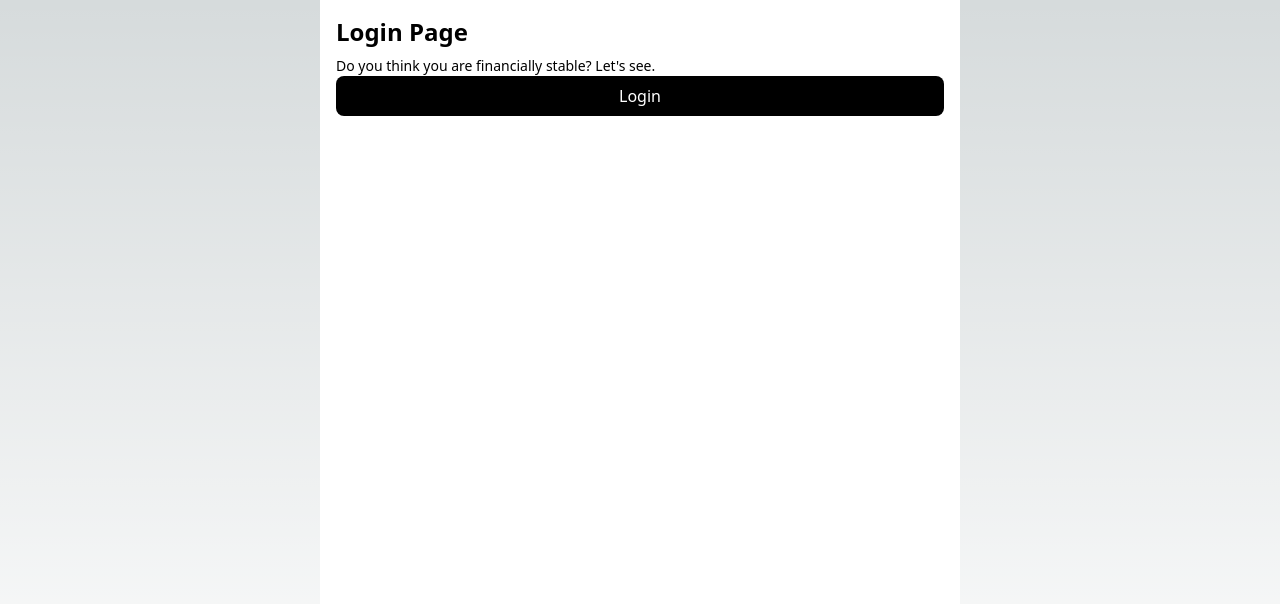
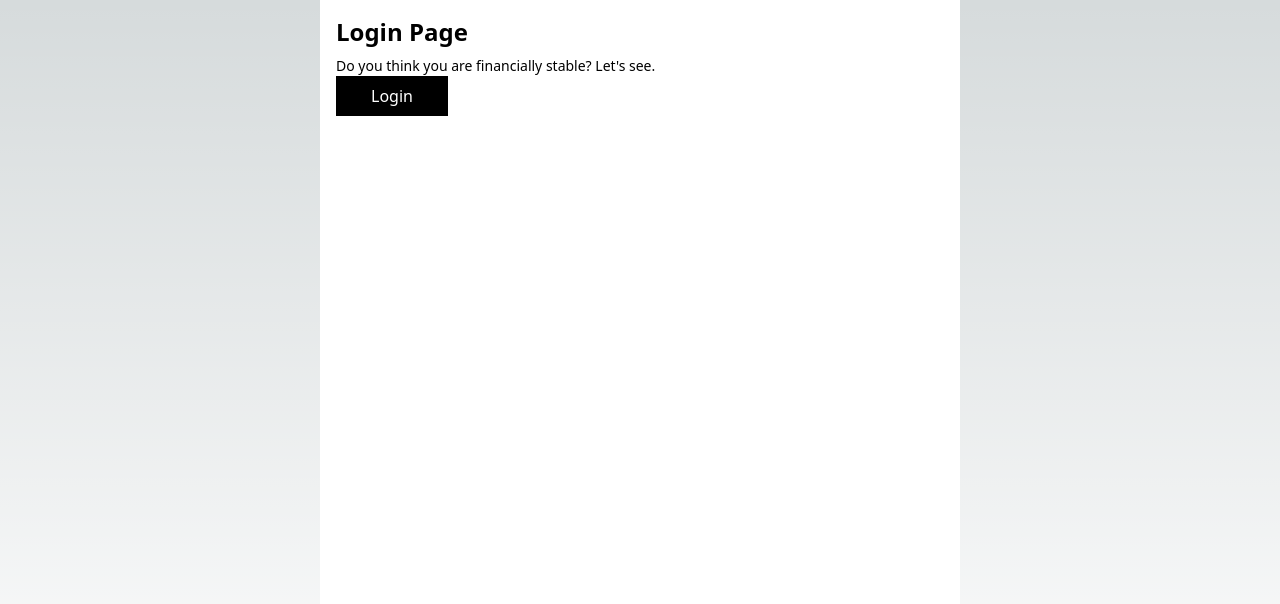
Before and after one commit to Rupamdas832/fin-savvy, a Next.js app: page / in a window 1280 px wide. Shown: the top 604 px of the page. Built offline with nearby package versions, Linux system fonts and the light colour scheme.

Commit message:
Shadcn ui, loader & page loader added

```diff
--- /dev/null
+++ b/app/globals.css
@@ -0,0 +1,76 @@
+@tailwind base;
+@tailwind components;
+@tailwind utilities;
+
+@layer base {
+  :root {
+    --background: 0 0% 100%;
+    --foreground: 222.2 84% 4.9%;
+
+    --card: 0 0% 100%;
+    --card-foreground: 222.2 84% 4.9%;
+
+    --popover: 0 0% 100%;
+    --popover-foreground: 222.2 84% 4.9%;
+
+    --primary: 222.2 47.4% 11.2%;
+    --primary-foreground: 210 40% 98%;
+
+    --secondary: 210 40% 96.1%;
+    --secondary-foreground: 222.2 47.4% 11.2%;
+
+    --muted: 210 40% 96.1%;
+    --muted-foreground: 215.4 16.3% 46.9%;
+
+    --accent: 210 40% 96.1%;
+    --accent-foreground: 222.2 47.4% 11.2%;
+
+    --destructive: 0 84.2% 60.2%;
+    --destructive-foreground: 210 40% 98%;
+
+    --border: 214.3 31.8% 91.4%;
+    --input: 214.3 31.8% 91.4%;
+    --ring: 222.2 84% 4.9%;
+
+    --radius: 0.5rem;
+  }
+
+  .dark {
+    --background: 222.2 84% 4.9%;
+    --foreground: 210 40% 98%;
+
+    --card: 222.2 84% 4.9%;
+    --card-foreground: 210 40% 98%;
+
+    --popover: 222.2 84% 4.9%;
+    --popover-foreground: 210 40% 98%;
+
+    --primary: 210 40% 98%;
+    --primary-foreground: 222.2 47.4% 11.2%;
+
+    --secondary: 217.2 32.6% 17.5%;
+    --secondary-foreground: 210 40% 98%;
+
+    --muted: 217.2 32.6% 17.5%;
+    --muted-foreground: 215 20.2% 65.1%;
+
+    --accent: 217.2 32.6% 17.5%;
+    --accent-foreground: 210 40% 98%;
+
+    --destructive: 0 62.8% 30.6%;
+    --destructive-foreground: 210 40% 98%;
+
+    --border: 217.2 32.6% 17.5%;
+    --input: 217.2 32.6% 17.5%;
+    --ring: 212.7 26.8% 83.9%;
+  }
+}
+
+@layer base {
+  * {
+    @apply border-border;
+  }
+  body {
+    @apply bg-background text-foreground;
+  }
+}
--- a/package.json
+++ b/package.json
@@ -20,16 +20,21 @@
     "@types/react-dom": "18.2.7",
     "autoprefixer": "10.4.14",
     "axios": "^1.4.0",
+    "class-variance-authority": "^0.7.0",
+    "clsx": "^2.0.0",
     "dayjs": "^1.11.9",
     "eslint": "8.46.0",
     "eslint-config-next": "13.4.12",
+    "lucide-react": "^0.268.0",
     "next": "13.4.12",
     "next-absolute-url": "^1.2.2",
     "postcss": "8.4.27",
     "react": "18.2.0",
     "react-dom": "18.2.0",
     "react-icons": "^4.10.1",
+    "tailwind-merge": "^1.14.0",
     "tailwindcss": "3.3.3",
+    "tailwindcss-animate": "^1.0.6",
     "typescript": "5.1.6",
     "zod": "^3.21.4"
   },
--- a/src/components/button/Button.tsx
+++ b/src/components/button/Button.tsx
@@ -1,14 +1,20 @@
+import { Loader2 } from "lucide-react";
+
 interface ButtonProps {
   text: string;
   onClick: () => void;
   theme?: "DARK" | "LIGHT";
   isDisabled?: boolean;
+  isLoading?: boolean;
+  loadingText?: string;
 }
 const Button = ({
   text,
   onClick,
   theme = "DARK",
   isDisabled = false,
+  isLoading = false,
+  loadingText = "Loading",
 }: ButtonProps) => {
   const getBgColor = () => {
     const color =
@@ -23,13 +29,14 @@ const Button = ({
   };
   return (
     <button
-      className={`py-2 px-4 border-none ${getBgColor()} ${
+      className={`flex items-center justify-center py-2 px-4 w-28 min-w-fit border-none rounded-lg ${getBgColor()} ${
         theme === "DARK" ? "text-white" : "text-black"
-      } rounded-lg`}
+      }`}
       onClick={onClick}
       disabled={isDisabled}
     >
-      {text}
+      {isLoading && <Loader2 className="mr-2 h-4 w-4 animate-spin" />}
+      {isLoading ? loadingText : text}
     </button>
   );
 };
--- a/src/components/layout/Layout.tsx
+++ b/src/components/layout/Layout.tsx
@@ -1,6 +1,7 @@
 import "../../app/globals.css";
 import type { Metadata } from "next";
 import { Inter } from "next/font/google";
+import NavigationLoader from "../navigationLoader/NavigationLoader";
 
 const inter = Inter({ subsets: ["latin"] });
 
@@ -14,6 +15,7 @@ export default function Layout({ children }: { children: React.ReactNode }) {
     // <html lang="en">
     //   <body className={inter.className}>
     <div className="flex w-full items-center justify-center">
+      <NavigationLoader />
       <div style={{ width: "640px" }}>{children}</div>
     </div>
     //   </body>
--- /dev/null
+++ b/src/components/navigationLoader/NavigationLoader.tsx
@@ -0,0 +1,46 @@
+import React from "react";
+import { useRouter } from "next/router";
+import { Loader2 } from "lucide-react";
+
+const LOADER_THRESHOLD = 250;
+
+export default function NavigationLoader() {
+  const [isLoading, setLoading] = React.useState(false);
+  const router = useRouter();
+
+  React.useEffect(() => {
+    let timer: any;
+
+    const start = () =>
+      (timer = setTimeout(() => setLoading(true), LOADER_THRESHOLD));
+
+    const end = () => {
+      if (timer) {
+        clearTimeout(timer);
+      }
+      setLoading(false);
+    };
+
+    router.events.on("routeChangeStart", start);
+    router.events.on("routeChangeComplete", end);
+    router.events.on("routeChangeError", end);
+
+    return () => {
+      router.events.off("routeChangeStart", start);
+      router.events.off("routeChangeComplete", end);
+      router.events.off("routeChangeError", end);
+
+      if (timer) {
+        clearTimeout(timer.current);
+      }
+    };
+  }, [router.events]);
+
+  if (!isLoading) return null;
+
+  return (
+    <div className="fixed top-0 left-0 right-0 bottom-0 flex items-center justify-center bg-black bg-opacity-80 text-white">
+      <Loader2 className="h-8 w-8 animate-spin" />
+    </div>
+  );
+}
--- /dev/null
+++ b/src/lib/utils.ts
@@ -0,0 +1,6 @@
+import { type ClassValue, clsx } from "clsx"
+import { twMerge } from "tailwind-merge"
+
+export function cn(...inputs: ClassValue[]) {
+  return twMerge(clsx(inputs))
+}
--- a/src/pages/emergency-fund/index.tsx
+++ b/src/pages/emergency-fund/index.tsx
@@ -63,11 +63,13 @@ const EmergencyFund = ({ emergencyFundData }: EmergencyFundProps) => {
   const [emergencyFund, setEmergencyFund] = useState(
     emergencyFundData?.emergency_fund
   );
+  const [isLoading, setIsLoading] = useState(false);
   const { query } = useRouter();
   const { userId } = query;
 
   const updateEmergencyApi = async (payload: any) => {
     const origin = window.location.origin;
+    setIsLoading(true);
     try {
       const res = await fetch(
         origin + `/api/finances/emergency-fund/?userId=${userId}`,
@@ -80,6 +82,8 @@ const EmergencyFund = ({ emergencyFundData }: EmergencyFundProps) => {
       setEmergencyFund(data.emergency_fund);
     } catch (error) {
       console.log(error);
+    } finally {
+      setIsLoading(false);
     }
   };
 
@@ -159,7 +163,13 @@ const EmergencyFund = ({ emergencyFundData }: EmergencyFundProps) => {
             </select>
           </div>
           <div className="mt-4">
-            <Button text="Calculate" onClick={handleCalculateClick} />
+            <Button
+              text="Calculate"
+              onClick={handleCalculateClick}
+              isLoading={isLoading}
+              loadingText="Saving"
+              isDisabled={isLoading}
+            />
           </div>
           {emergencyFund !== 0 && (
             <div className="mt-4">
--- a/src/pages/expenses/fixed/index.tsx
+++ b/src/pages/expenses/fixed/index.tsx
@@ -73,11 +73,13 @@ const FixedExpenses = ({ fixed_expenses }: FixedExpensesProps) => {
   const [totalExpenses, setTotalExpenses] = useState(
     fixed_expenses?.total_fixed_expenses
   );
+  const [isLoading, setIsLoading] = useState(false);
   const { query } = useRouter();
   const { userId } = query;
 
   const updateExpenseApi = async (payload: IFixedExpense) => {
     const origin = window.location.origin;
+    setIsLoading(true);
     try {
       const res = await fetch(
         origin + `/api/finances/fixed-expenses/?userId=${userId}`,
@@ -92,6 +94,8 @@ const FixedExpenses = ({ fixed_expenses }: FixedExpensesProps) => {
       }
     } catch (error) {
       console.log(error);
+    } finally {
+      setIsLoading(false);
     }
   };
 
@@ -268,7 +272,13 @@ const FixedExpenses = ({ fixed_expenses }: FixedExpensesProps) => {
             />
           </div>
           <div className="mt-4">
-            <Button text="Calculate" onClick={handleCalculateClick} />
+            <Button
+              text="Calculate"
+              onClick={handleCalculateClick}
+              isLoading={isLoading}
+              loadingText="Calculating"
+              isDisabled={isLoading}
+            />
           </div>
           {totalExpenses > 0 && (
             <div className="mt-4">
--- a/src/pages/expenses/index.tsx
+++ b/src/pages/expenses/index.tsx
@@ -95,10 +95,11 @@ const Expenses = ({ expenses }: ExpensesProps) => {
   const router = useRouter();
   const { query } = router;
   const { userId } = query;
-  console.log("userId", userId);
+  const [isLoading, setIsLoading] = useState(false);
 
   const postNewExpense = async (payload: ExpenseType) => {
     const origin = window.location.origin;
+    setIsLoading(true);
     try {
       const res = await fetch(origin + `/api/expenses`, {
         method: "POST",
@@ -112,6 +113,7 @@ const Expenses = ({ expenses }: ExpensesProps) => {
       console.log(error);
     } finally {
       handleResetModal();
+      setIsLoading(false);
     }
   };
 
@@ -258,7 +260,13 @@ const Expenses = ({ expenses }: ExpensesProps) => {
                   />
                 </div>
                 <div className="mt-4">
-                  <Button text="Add" onClick={() => handleAddClick()} />
+                  <Button
+                    text="Add"
+                    onClick={() => handleAddClick()}
+                    isLoading={isLoading}
+                    loadingText="Adding"
+                    isDisabled={isLoading}
+                  />
                 </div>
               </div>
             </Modal>
--- a/src/pages/savings/index.tsx
+++ b/src/pages/savings/index.tsx
@@ -52,9 +52,11 @@ const Savings = ({ savings }: SavingsProps) => {
   const [totalSavings, setTotalSavings] = useState(savings.total_savings);
   const { query } = useRouter();
   const { userId } = query;
+  const [isLoading, setIsLoading] = useState(false);
 
   const updateSavingsApi = async (payload: SavingType) => {
     const origin = window.location.origin;
+    setIsLoading(true);
     try {
       const res = await fetch(
         origin + `/api/finances/savings/?userId=${userId}`,
@@ -69,6 +71,8 @@ const Savings = ({ savings }: SavingsProps) => {
       }
     } catch (error) {
       console.log(error);
+    } finally {
+      setIsLoading(false);
     }
   };
 
@@ -150,7 +154,13 @@ const Savings = ({ savings }: SavingsProps) => {
             />
           </div>
           <div className="mt-4">
-            <Button text="Save" onClick={handleCalculateClick} />
+            <Button
+              text="Save"
+              onClick={handleCalculateClick}
+              isLoading={isLoading}
+              loadingText="Saving"
+              isDisabled={isLoading}
+            />
           </div>
           <TipsCard list={tipsListEmergencyFund} />
         </div>
--- a/tailwind.config.js
+++ b/tailwind.config.js
@@ -1,19 +1,76 @@
 /** @type {import('tailwindcss').Config} */
 module.exports = {
+  darkMode: ["class"],
   content: [
-    "./src/pages/**/*.{js,ts,jsx,tsx,mdx}",
-    "./src/components/**/*.{js,ts,jsx,tsx,mdx}",
-    "./src/app/**/*.{js,ts,jsx,tsx,mdx}",
-    "./src/**/*.{js,ts,jsx,tsx,mdx}",
-  ],
+    './pages/**/*.{ts,tsx}',
+    './components/**/*.{ts,tsx}',
+    './app/**/*.{ts,tsx}',
+    './src/**/*.{ts,tsx}',
+	],
   theme: {
+    container: {
+      center: true,
+      padding: "2rem",
+      screens: {
+        "2xl": "1400px",
+      },
+    },
     extend: {
-      backgroundImage: {
-        "gradient-radial": "radial-gradient(var(--tw-gradient-stops))",
-        "gradient-conic":
-          "conic-gradient(from 180deg at 50% 50%, var(--tw-gradient-stops))",
+      colors: {
+        border: "hsl(var(--border))",
+        input: "hsl(var(--input))",
+        ring: "hsl(var(--ring))",
+        background: "hsl(var(--background))",
+        foreground: "hsl(var(--foreground))",
+        primary: {
+          DEFAULT: "hsl(var(--primary))",
+          foreground: "hsl(var(--primary-foreground))",
+        },
+        secondary: {
+          DEFAULT: "hsl(var(--secondary))",
+          foreground: "hsl(var(--secondary-foreground))",
+        },
+        destructive: {
+          DEFAULT: "hsl(var(--destructive))",
+          foreground: "hsl(var(--destructive-foreground))",
+        },
+        muted: {
+          DEFAULT: "hsl(var(--muted))",
+          foreground: "hsl(var(--muted-foreground))",
+        },
+        accent: {
+          DEFAULT: "hsl(var(--accent))",
+          foreground: "hsl(var(--accent-foreground))",
+        },
+        popover: {
+          DEFAULT: "hsl(var(--popover))",
+          foreground: "hsl(var(--popover-foreground))",
+        },
+        card: {
+          DEFAULT: "hsl(var(--card))",
+          foreground: "hsl(var(--card-foreground))",
+        },
+      },
+      borderRadius: {
+        lg: "var(--radius)",
+        md: "calc(var(--radius) - 2px)",
+        sm: "calc(var(--radius) - 4px)",
+      },
+      keyframes: {
+        "accordion-down": {
+          from: { height: 0 },
+          to: { height: "var(--radix-accordion-content-height)" },
+        },
+        "accordion-up": {
+          from: { height: "var(--radix-accordion-content-height)" },
+          to: { height: 0 },
+        },
+      },
+      animation: {
+        "accordion-down": "accordion-down 0.2s ease-out",
+        "accordion-up": "accordion-up 0.2s ease-out",
       },
     },
   },
-  plugins: [],
-};
+  plugins: [require("tailwindcss-animate")],
+}
```
Also changed, not shown: components.json (added), 1 other file (tests, documents, lock files or other folders).
